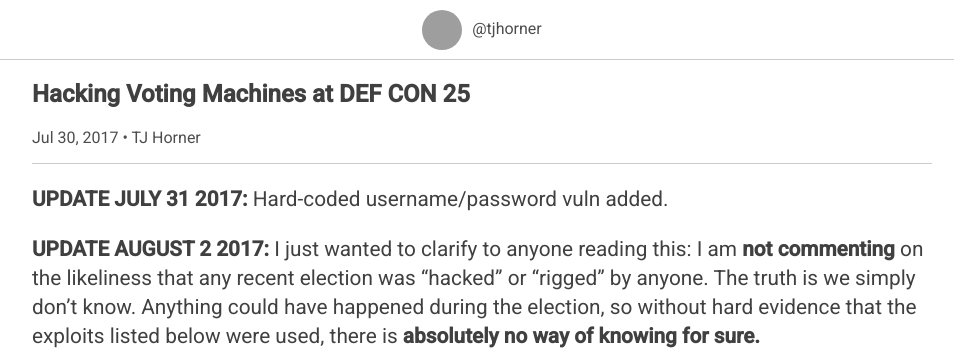
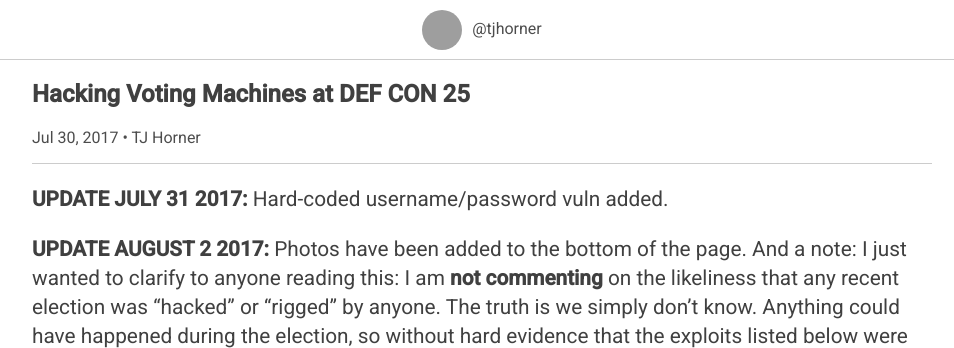
Before and after one commit to tjhorner/blog, a Jekyll site: the page built from _posts/2017-07-30-hacking-voting-machines-def-con-25.md, in a window 1280 px wide and 900 px high, cut to the strip 0-348 px from the top of the window. Shown: the whole strip, without its empty margins (158-1112 px from the left). Built offline with Jekyll 4.4.1, drawn with Linux system fonts in a browser that asks for light colours; comment, search, counter and statistics services are not loaded; grey boxes are pictures that could not be loaded.

Commit message:
asdsdfds

```diff
--- a/_posts/2017-07-30-hacking-voting-machines-def-con-25.md
+++ b/_posts/2017-07-30-hacking-voting-machines-def-con-25.md
@@ -9,7 +9,7 @@
 
 **UPDATE JULY 31 2017:** Hard-coded username/password vuln added.
 
-**UPDATE AUGUST 2 2017:** I just wanted to clarify to anyone reading this: I am **not commenting** on the likeliness that any recent election was "hacked" or "rigged" by anyone. The truth is we simply don't know. Anything could have happened during the election, so without hard evidence that the exploits listed below were used, there is **absolutely no way of knowing for sure.**
+**UPDATE AUGUST 2 2017:** Photos have been added to the bottom of the page. And a note: I just wanted to clarify to anyone reading this: I am **not commenting** on the likeliness that any recent election was "hacked" or "rigged" by anyone. The truth is we simply don't know. Anything could have happened during the election, so without hard evidence that the exploits listed below were used, there is **absolutely no way of knowing for sure.**
 
 ![](/assets/voting-village/cover.jpg)
 
```
